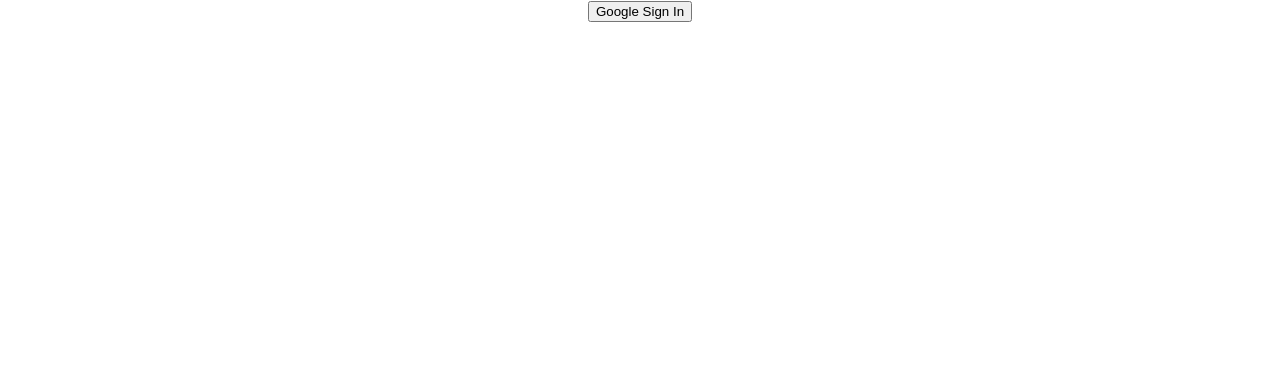
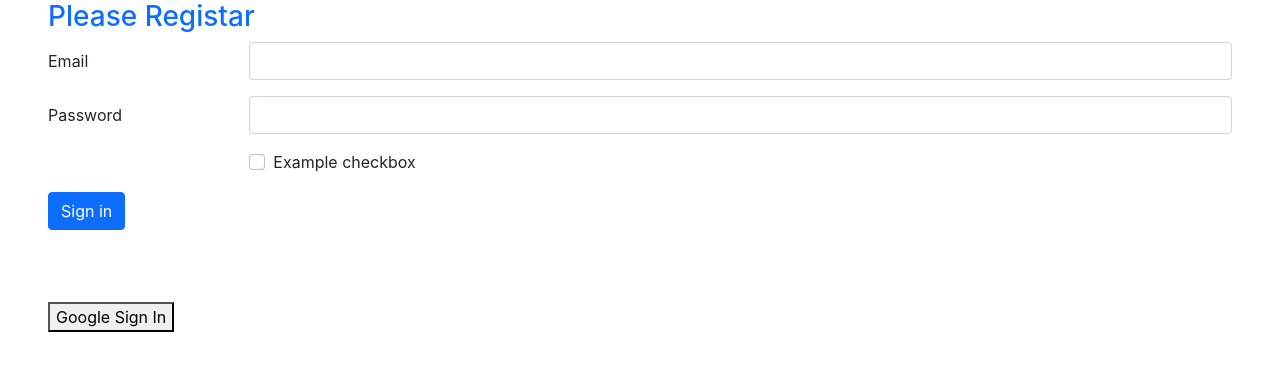
Before and after one commit to Rony163/react-firebase-authentication, a React (Create React App) app: page / in a window 1280 px wide. Shown: the top 370 px of the page. Built offline with nearby package versions, Linux system fonts and the light colour scheme.

Commit message:
added signup form

```diff
--- a/public/index.html
+++ b/public/index.html
@@ -1,14 +1,12 @@
 <!DOCTYPE html>
 <html lang="en">
+
 <head>
   <meta charset="utf-8" />
   <link rel="icon" href="%PUBLIC_URL%/favicon.ico" />
   <meta name="viewport" content="width=device-width, initial-scale=1" />
   <meta name="theme-color" content="#000000" />
-    <meta
-      name="description"
-      content="Web site created using create-react-app"
-    />
+  <meta name="description" content="Web site created using create-react-app" />
   <link rel="apple-touch-icon" href="%PUBLIC_URL%/logo192.png" />
   <!--
       manifest.json provides metadata used when your web app is installed on a
@@ -24,8 +22,11 @@
       work correctly both with client-side routing and a non-root public URL.
       Learn how to configure a non-root public URL by running `npm run build`.
     -->
+  <link href="https://cdn.jsdelivr.net/npm/bootstrap@5.1.2/dist/css/bootstrap.min.css" rel="stylesheet"
+    integrity="sha384-uWxY/CJNBR+1zjPWmfnSnVxwRheevXITnMqoEIeG1LJrdI0GlVs/9cVSyPYXdcSF" crossorigin="anonymous">
   <title>React App</title>
 </head>
+
 <body>
   <noscript>You need to enable JavaScript to run this app.</noscript>
   <div id="root"></div>
@@ -40,4 +41,5 @@
       To create a production bundle, use `npm run build` or `yarn build`.
     -->
 </body>
+
 </html>
--- a/src/App.js
+++ b/src/App.js
@@ -7,6 +7,8 @@
 const googleProvider = new GoogleAuthProvider();
 
 function App() {
+  const [email, setEmail] = useState('');
+  const [password, setPassword] = useState('');
   const [user, setUser] = useState({});
   const auth = getAuth();
   const handleGoogleSignIn = () => {
@@ -22,8 +24,51 @@
         setUser(loggedInUser);
       })
   }
+
+  const handleEmailChange = e => {
+    setEmail(e.target.value);
+  }
+
+  const handlePasswordChange = e => {
+    setPassword(e.target.value);
+
+  }
+
+  const handleRegistration = (e) => {
+    e.preventDefault();
+    // console.log('Click')
+  }
+
   return (
-    <div className="App">
+    <div className="mx-5">
+      <form onSubmit={handleRegistration}>
+        <h3 className="text-primary">Please Registar</h3>
+        <div class="row mb-3">
+          <label for="inputEmail3" class="col-sm-2 col-form-label">Email</label>
+          <div class="col-sm-10">
+            <input onBlur={handleEmailChange} type="email" class="form-control" id="inputEmail3" />
+          </div>
+        </div>
+        <div class="row mb-3">
+          <label for="inputPassword3" class="col-sm-2 col-form-label">Password</label>
+          <div class="col-sm-10">
+            <input onBlur={handlePasswordChange} type="password" class="form-control" id="inputPassword3" />
+          </div>
+        </div>
+        <div class="row mb-3">
+          <div class="col-sm-10 offset-sm-2">
+            <div class="form-check">
+              <input class="form-check-input" type="checkbox" id="gridCheck1" />
+              <label class="form-check-label" for="gridCheck1">
+                Example checkbox
+              </label>
+            </div>
+          </div>
+        </div>
+        <button type="submit" class="btn btn-primary">Sign in</button>
+      </form>
+      <br /> <br /><br />
+      <div>
         <button onClick={handleGoogleSignIn}>Google Sign In</button>
         {
           user.name && <div>
@@ -33,6 +78,7 @@
           </div>
         }
       </div>
+    </div>
   );
 }
 
```
Lines whose indentation alone changed are shown as unchanged.
